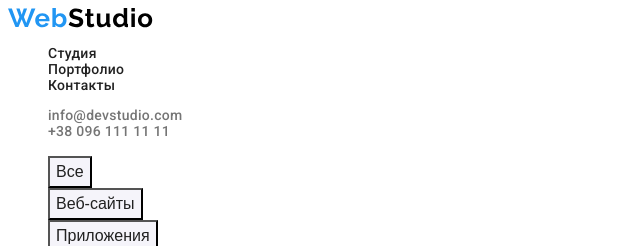
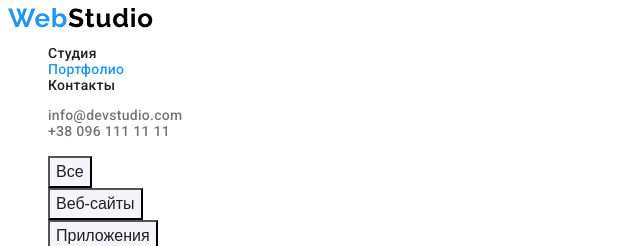
Before and after one commit to DimaKrupenko/goit-markup-hw-02, a plain HTML site: page portfolio.html in a window 1280 px wide. Shown: the top 246 px of the page, 0-640 px from the left. Drawn offline with Linux system fonts and the light colour scheme.

Commit message:
добавил функцию  current

```diff
--- a/css/styles.css
+++ b/css/styles.css
@@ -40,6 +40,9 @@ header {
 .contacts-link {
     color: var(--primary-text-color);
 }
+/* .current {
+    color: var(--accent-color);} */
+.current,
 .contacts :hover,
 .contacts :focus {
     color: var(--accent-color);
--- a/portfolio.html
+++ b/portfolio.html
@@ -4,7 +4,7 @@
     <meta charset="UTF-8">
     <meta http-equiv="X-UA-Compatible" content="IE=edge">
     <meta name="viewport" content="width=device-width, initial-scale=1.0">
-    <title>Document</title>
+    <title>portfolio</title>
     <link rel="preconnect" href="https://fonts.googleapis.com">
     <link rel="preconnect" href="https://fonts.gstatic.com" crossorigin>
     <link href="https://fonts.googleapis.com/css2?family=Roboto:wght@400;500;700;900&display=swap" rel="stylesheet">
@@ -16,7 +16,7 @@
         <nav>
             <ul class="navigation">
                 <li><a class="navigation-link" href="index.html">Студия</a></li>
-                <li><a class="navigation-link" href="./portfolio.html">Портфолио</a></li>
+                <li><a class="navigation-link current" href="./portfolio.html">Портфолио</a></li>
                 <li><a class="navigation-link" href="index.html">Контакты</a></li>
             </ul>
         </nav>
```
Also changed, not shown: index.html (+2 -2 lines).
